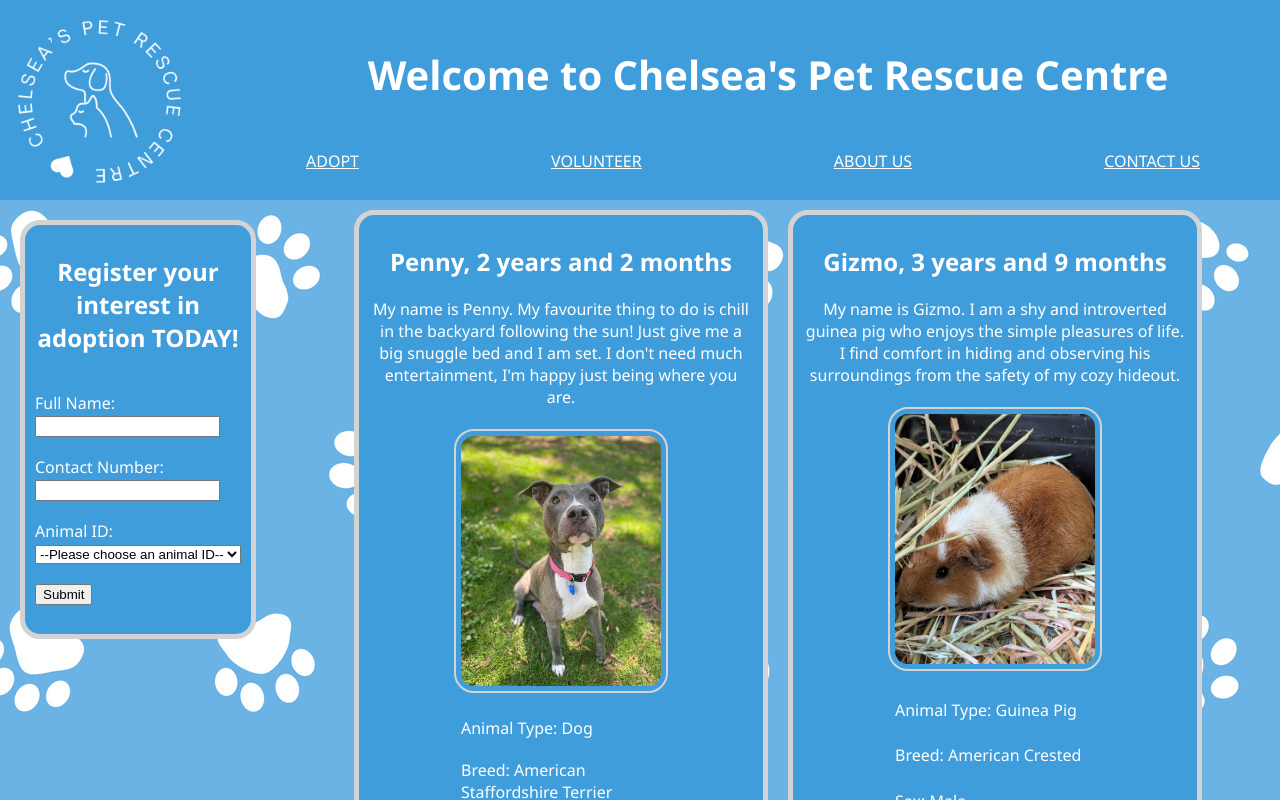
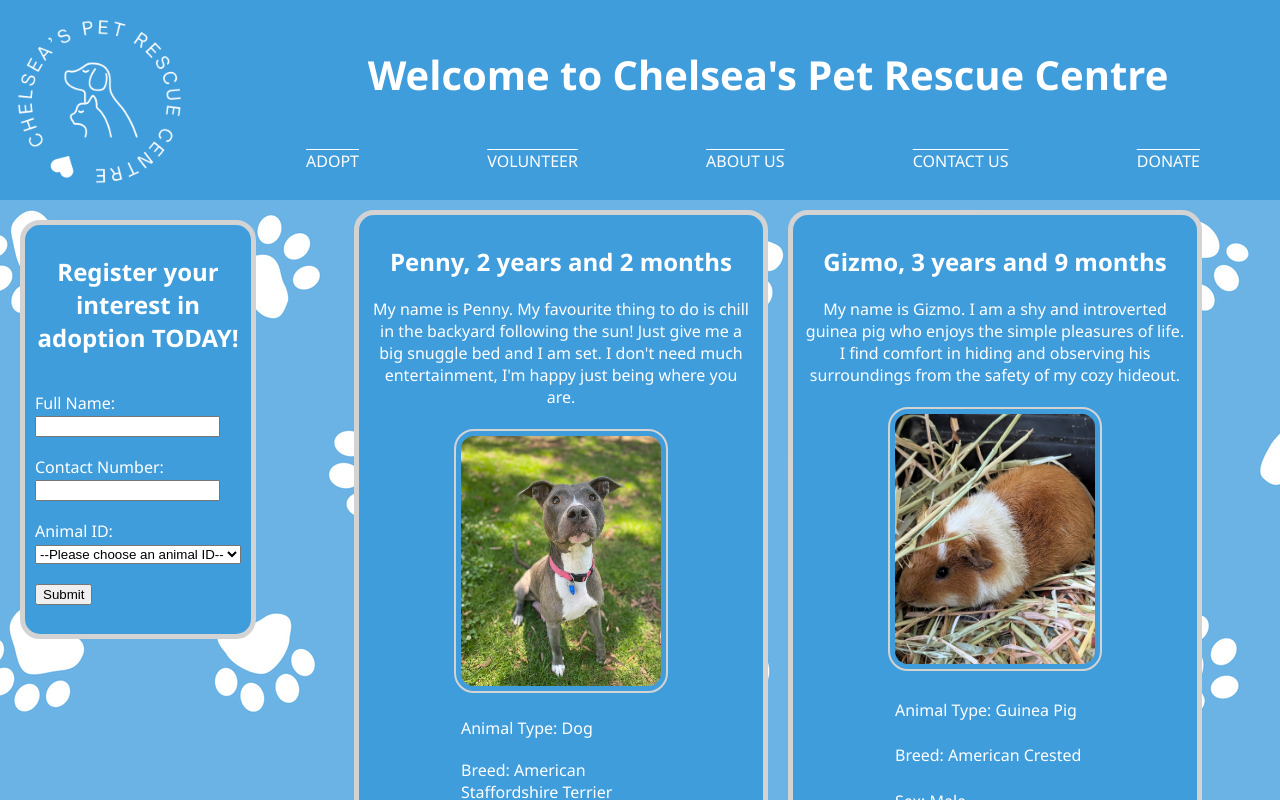
Before and after one commit to chelsea-lt/animal-adoptions, a React (Vite) app: page / in a window 1280 px wide. Shown: the top 800 px of the page. Built offline with nearby package versions, Linux system fonts and the light colour scheme.

Commit message:
add donate button and update nav styling

```diff
--- a/index.html
+++ b/index.html
@@ -3,7 +3,7 @@
   <head>
     <meta charset="UTF-8" />
     <meta name="viewport" content="width=device-width, initial-scale=1.0" />
-    <title>Animal Adoptions</title>
+    <title>Adoptions</title>
   </head>
   <body>
     <div id="root"></div>
--- a/src/App.css
+++ b/src/App.css
@@ -141,4 +141,5 @@ nav {
 
 nav a {
   color: white;
+  text-decoration: overline;
 }
--- a/src/App.jsx
+++ b/src/App.jsx
@@ -15,6 +15,7 @@ const App = () => {
           <a href="/volunteer">VOLUNTEER</a>
           <a href="/about">ABOUT US</a>
           <a href="mailto:contact@cprcsydney.com.au">CONTACT US</a>
+          <a href="/donate">DONATE</a>
         </nav>
       </div>
       <div className="flex-row">
```
